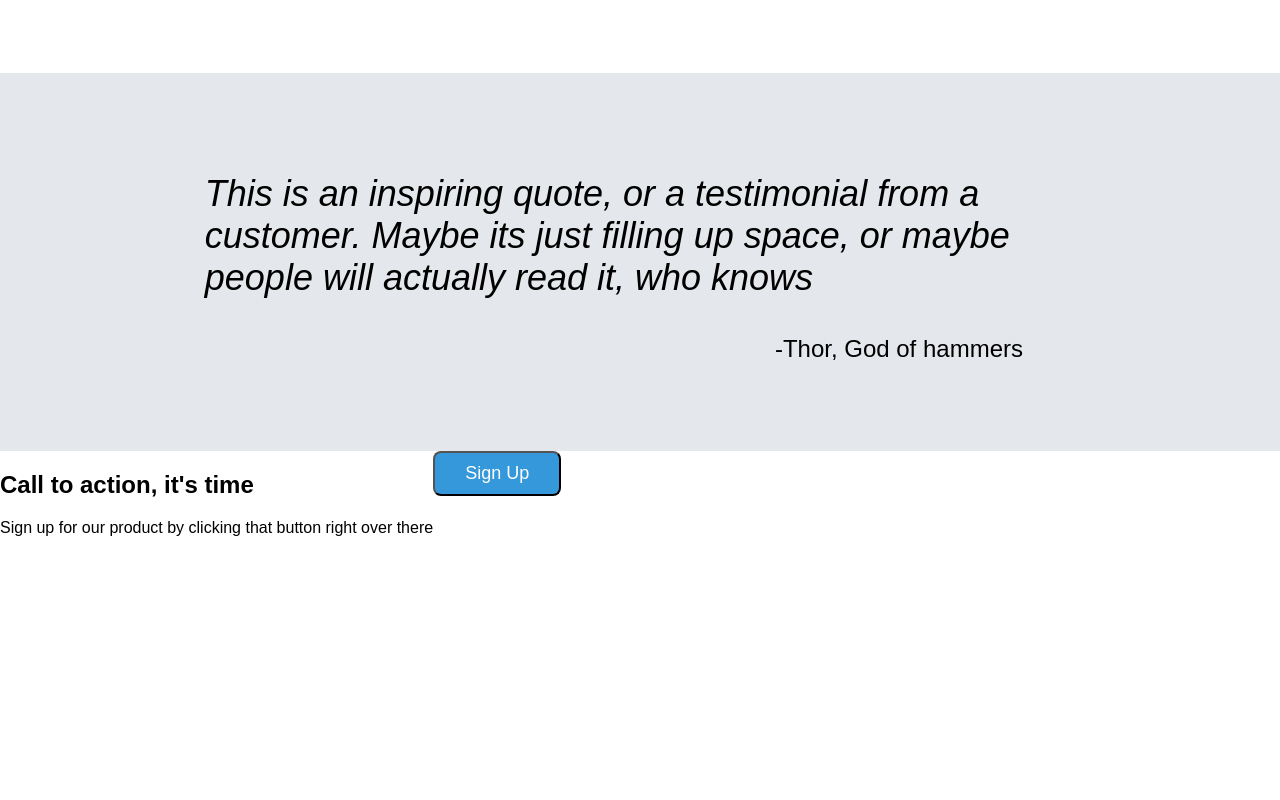
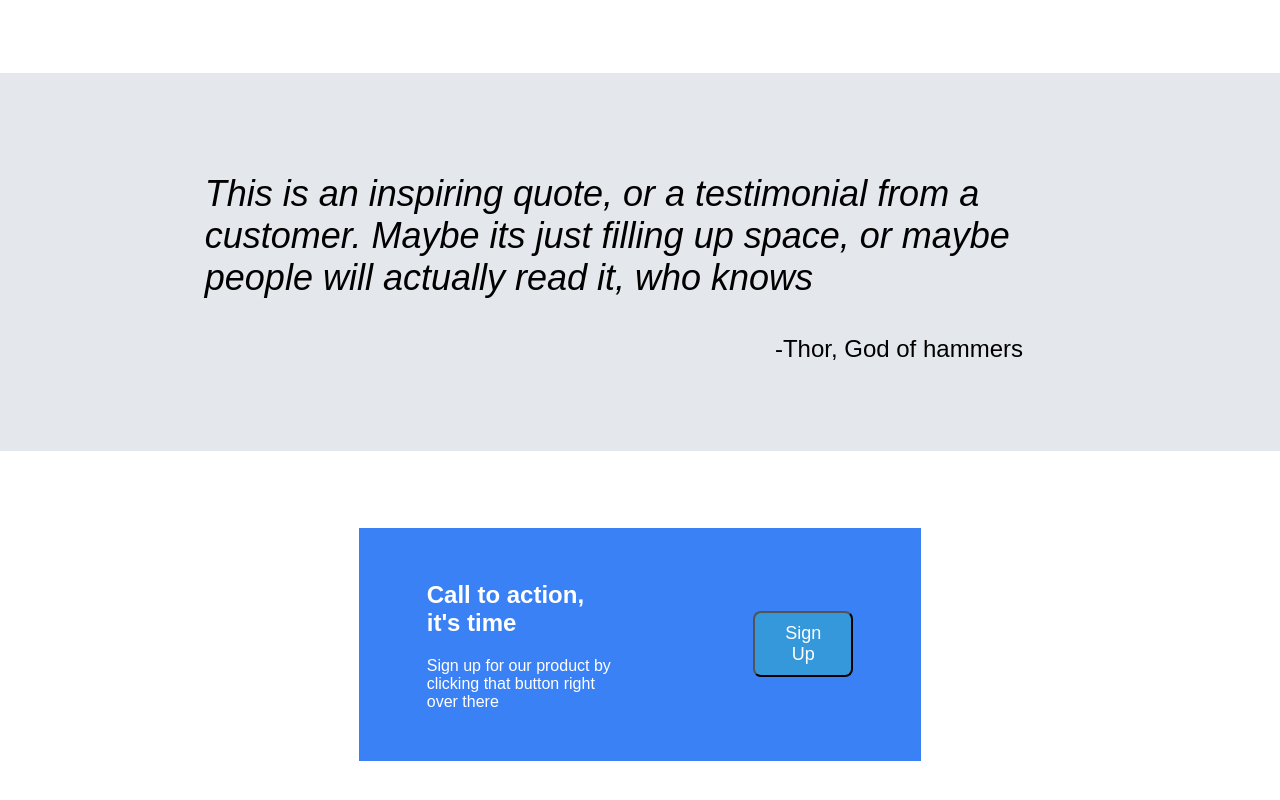
Before and after one commit to MichaelMwai/OdinHTML-Project, a plain HTML site: page index.html in a window 1280 px wide. Shown: the part 906-1706 px from the top of the page. Before the commit the page ends 1477 px from the top, so only its background shows below. Drawn offline with Linux system fonts and the light colour scheme.

Commit message:
Made changes to the div4 contents to make it similar to the assignment

```diff
--- a/index.html
+++ b/index.html
@@ -87,15 +87,18 @@
 
 
     </div>
-    <div class="div4 container ">
+    <div class="div4 container">
         <div class="callToAction">
-            <h2>Call to action, it's time</h2>
-            <p>Sign up for our product by clicking that button right over there</p>
+            <div class="div4Text">
+                <h2>Call to action, it's time</h2>
+                <p>Sign up for our product by clicking that button right over there</p>
+            </div>
+            <div class="signUp">
+                <button class="signUpBtn">Sign Up</button>
+
+             </div>
         </div>
-        <div class="signUp">
-            <button class="signUpBtn">Sign Up</button>
 
-        </div>
     </div>
     <div class="footer">
         <div class="footerBox">
--- a/style.css
+++ b/style.css
@@ -111,10 +111,30 @@ a {
 
 .div4 {
     display: flex;
+    background-color: white;
+
+
 
 }
 
+.callToAction {
+    color: white;
+    align-items: center;
+    background-color: #3B81F6;
+    display: flex;
+    margin: 6% auto;
+    justify-content: center;
+    justify-content: space-between;
 
+
+}
+
+.div4Text{
+    padding: 6% 12%;
+}
+.signUp {
+    padding: 6% 12%;
+}
 
 .footerBox {
 
```
